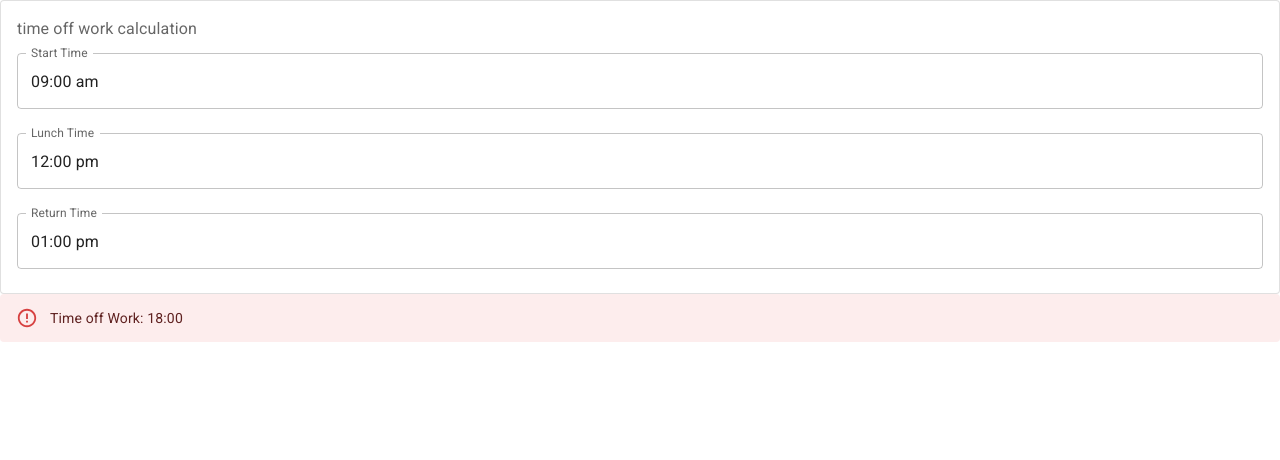
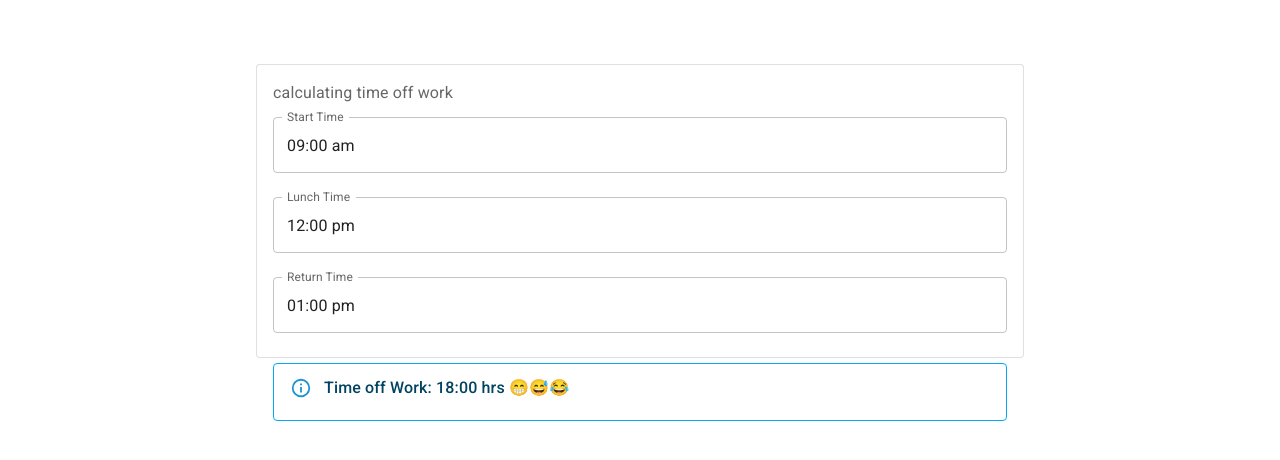
Before and after one commit to Paulinholeo/nextjs-time-off-work_-mongo, a Next.js app: page / in a window 1280 px wide. Shown: the top 460 px of the page. Built offline with nearby package versions, Linux system fonts and the light colour scheme.

Commit message:
:art: : layout adjustments

```diff
--- a/src/components/Form.tsx
+++ b/src/components/Form.tsx
@@ -1,4 +1,5 @@
 import Alert from '@mui/material/Alert';
+import AlertTitle from '@mui/material/AlertTitle';
 import Card from '@mui/material/Card';
 import CardContent from '@mui/material/CardContent';
 import Stack from '@mui/material/Stack';
@@ -9,6 +10,7 @@ import { LocalizationProvider } from '@mui/x-date-pickers/LocalizationProvider';
 import { TimePicker } from '@mui/x-date-pickers/TimePicker';
 import moment from 'moment';
 import React, { useEffect, useState } from 'react';
+import styles from '../styles/Form.module.css';
 
 export default function Form() {
   const d1 = new Date();
@@ -61,14 +63,11 @@ export default function Form() {
   }
 
   return (
-    <>
-      <Card variant="outlined">
+    <div className={styles.container}>
+      <Card variant="outlined" className={styles.card}>
         <CardContent>
-          {/* <Typography variant="h5" component="div">
-            Time off Work
-          </Typography> */}
           <Typography sx={{ mb: 1.5 }} color="text.secondary">
-            time off work calculation
+            calculating time off work
           </Typography>
           <LocalizationProvider dateAdapter={AdapterDateFns}>
             <Stack spacing={3}>
@@ -105,7 +104,11 @@ export default function Form() {
           </LocalizationProvider>
         </CardContent>
       </Card>
-      <Alert severity="error">Time off Work: {timeOff}</Alert>
-    </>
+      <Alert variant="outlined" severity="info" className={styles.alert}>
+        <AlertTitle>
+          Time off Work: {timeOff} hrs &#128513;&#128517;&#128514;
+        </AlertTitle>
+      </Alert>
+    </div>
   );
 }
--- /dev/null
+++ b/src/styles/Form.module.css
@@ -0,0 +1,17 @@
+.container {
+  display: flex;
+  flex-direction: column;
+  justify-content: center;
+  padding: 5% 20%;
+}
+
+.card {
+  border: none;
+  box-shadow: none;
+}
+
+.alert {
+  margin-top: 5px;
+  margin-left: 17px;
+  margin-right: 17px;
+}
```
